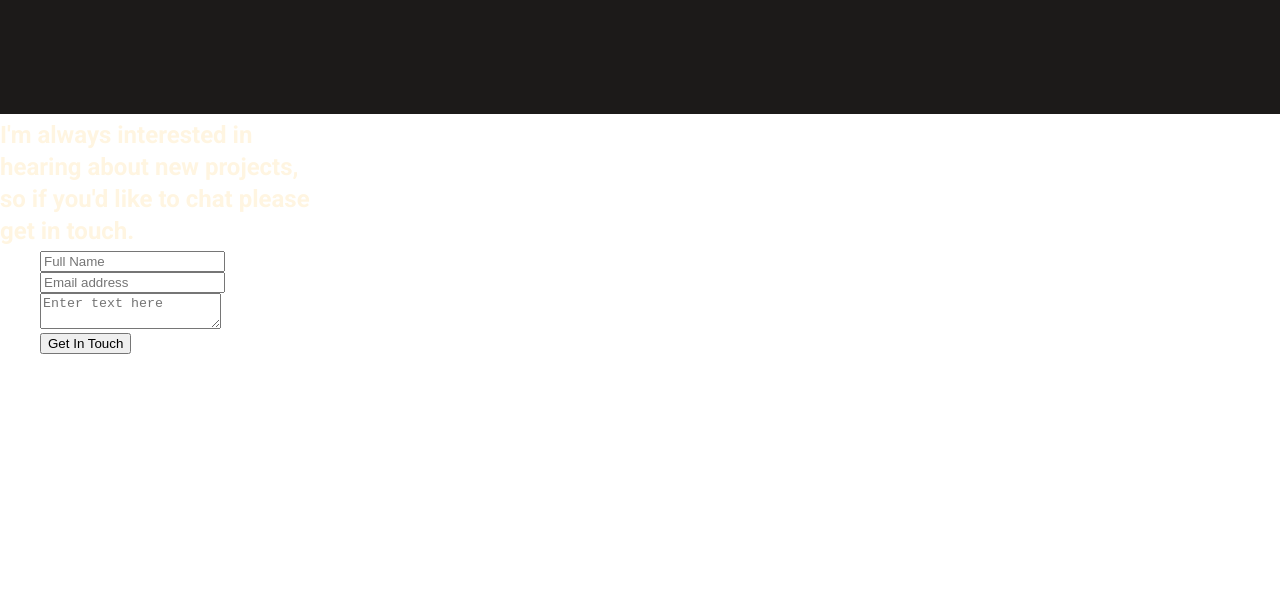
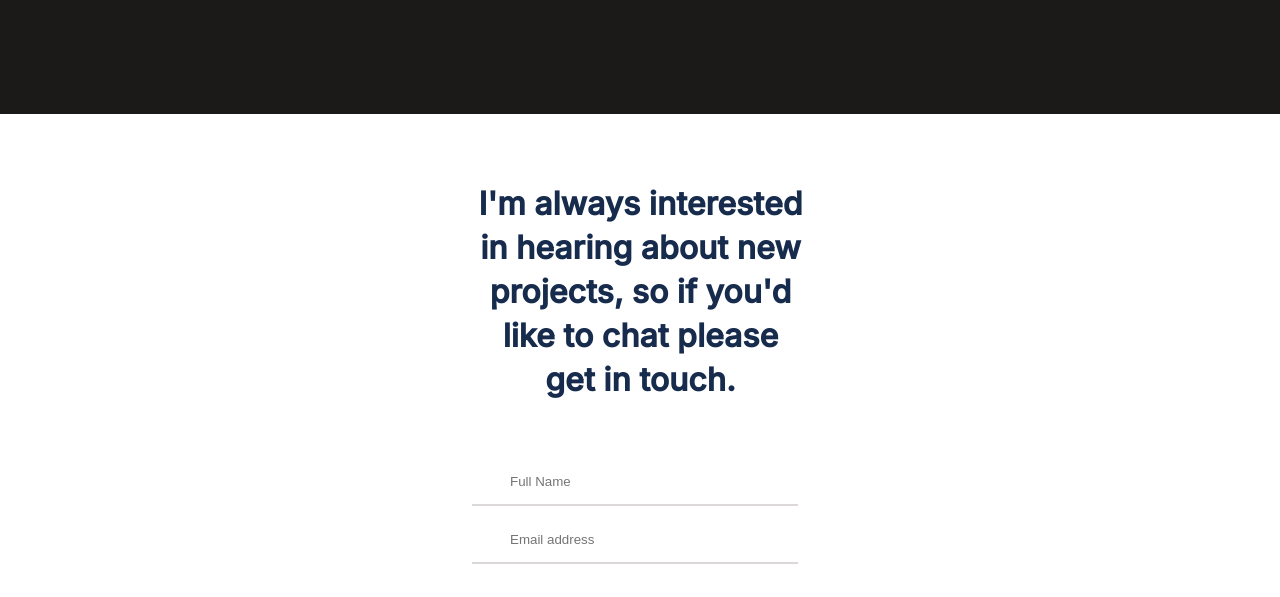
Before and after one commit to sulaimanahmadi/Portfolio, a website: page index.html in a window 1280 px wide. Shown: the part 4290-4887 px from the top of the page. Drawn offline with Linux system fonts and the light colour scheme.

Commit message:
Update the CSS code for styling the form section

```diff
--- a/style.css
+++ b/style.css
@@ -594,3 +594,134 @@ p {
   margin-top: 10px;
   margin-left: 25px;
 }
+
+.form-section {
+  display: flex;
+  flex-direction: column;
+  margin: auto;
+  align-items: center;
+}
+
+.form-grid > h2 {
+  margin: 70px 24px 73px 25px;
+  position: static;
+  height: 216px;
+  font-family: "Inter", sans-serif;
+  font-style: normal;
+  font-weight: 700;
+  font-size: 32px;
+  line-height: 44px;
+  text-align: center;
+  color: #172b4d;
+
+  width: 327px;
+  flex: none;
+  order: 0;
+  flex-grow: 0;
+}
+
+.inputs {
+  display: flex;
+  flex-direction: column;
+  padding: 0;
+  list-style: none;
+  margin-left: -20px;
+  margin-right: -10px;
+
+}
+
+.inputa {
+  padding: 0;
+}
+
+.input1 {
+  margin: 0 40px 0 40px;
+  font-family: "Inter", sans-serif;
+  font-size: 15px;
+  font-style: normal;
+  font-weight: 400;
+  line-height: 24px;
+  letter-spacing: 0;
+  color: #979493;
+  display: flex;
+  flex-direction: column;
+}
+
+.email {
+  margin-top: 25px;
+}
+
+.separator1 {
+  width: auto;
+  border: 1px solid #dbd8d7;
+  margin: 14px 0px 0px 0px;
+}
+
+.input1 > input {
+  flex: 1 1 auto;
+  padding-right: 100px;
+  border: none;
+  margin-left: 36px;
+}
+
+.input2 {
+  margin: 0 24px 24px 24px;
+}
+
+.text-area {
+  flex: 1 1 auto;
+  background-color: #fbf8f7;
+  border: none;
+  font-family: "Inter", sans-serif;
+  font-size: 15px;
+  font-style: normal;
+  font-weight: 400;
+  line-height: 24px;
+  letter-spacing: 0;
+  text-align: left;
+  padding: 12px;
+  height: 90px;
+  margin: 36px;
+}
+
+.form-button {
+  display: flex;
+  justify-content: center;
+}
+
+.submit {
+  flex-shrink: 1;
+  border: none;
+  font-family: "Inter", sans-serif;
+  font-size: 17px;
+  font-style: normal;
+  font-weight: 700;
+  line-height: 24px;
+  letter-spacing: 0.03em;
+  text-align: center;
+  color: #fff;
+  background-color: #ff6b00;
+  padding: 12px;
+}
+
+.form-button :hover {
+  background: #fff5e1;
+  border: 1px solid #f55800;
+  color: #f55800;
+}
+
+.separator {
+  border-color: #dfe1e6;
+  margin-top: 116px;
+}
+
+.sm-two {
+  margin: 0;
+  padding: 23px 95px 21px 99px;
+}
+
+.separator-2 {
+  border: 4px solid #0d151e;
+  border-radius: 10px;
+  margin: 0 121px 8px 120px;
+}
```
